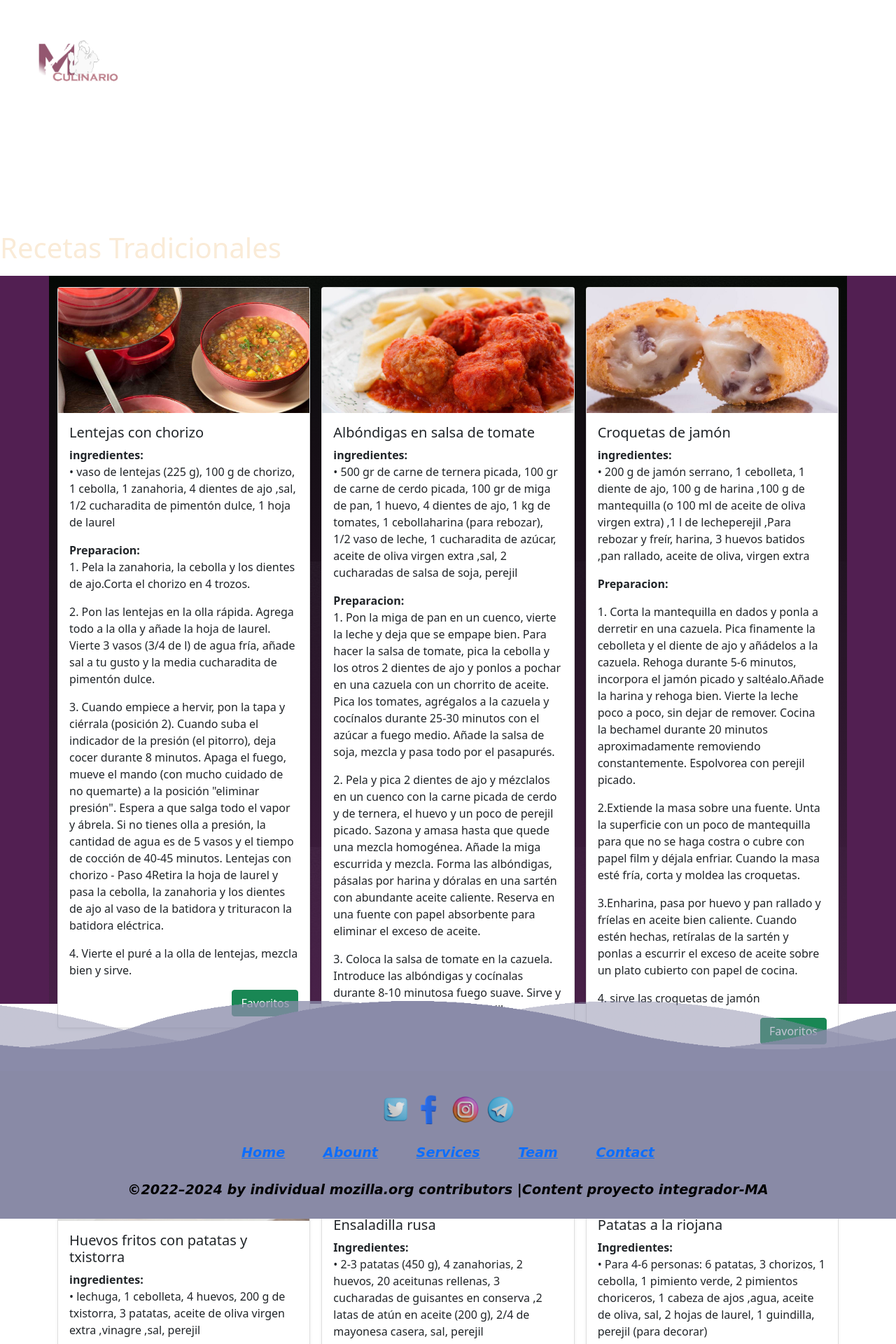
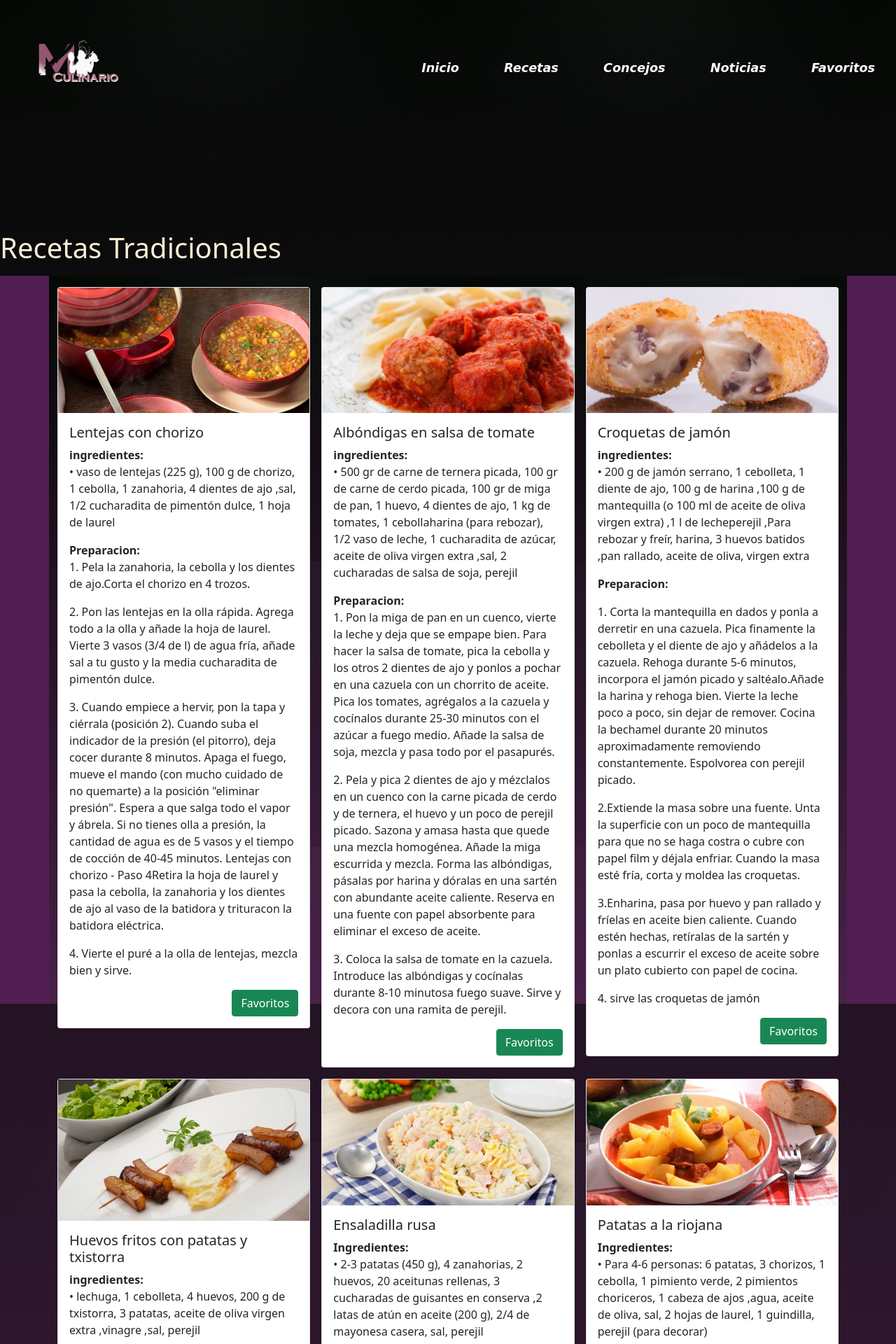
Before and after one commit to AngelesQuinatoa/MUNDO-CULINARIO, a PHP site: page /html/Recetastra.html in a window 1280 px wide. Shown: the top 1920 px of the page at 70% size. Run offline with PHP 8.4, Linux system fonts and the light colour scheme.

Commit message:
confirme

```diff
--- a/css/noticias.css
+++ b/css/noticias.css
@@ -8,6 +8,11 @@
   .container {
     width: 100%;
     height: 130vh;
+    background-image: linear-gradient(rgba(5, 10, 5, 0.80), rgba(90, 40, 90, 0.80)), url(/img/fondo\ negro.jpg);
+  }
+  .var {
+    *width: 100%;
+    *height: 130vh;
     background-image: linear-gradient(rgba(5, 10, 5, 0.80), rgba(90, 40, 90, 0.80)), url(/img/fondo\ negro.jpg);
   }
   .navbar {
--- a/html/postres.html
+++ b/html/postres.html
@@ -14,7 +14,7 @@
     <link rel="stylesheet" href="/css/noticias.css">
     <!--Barra de navegación-->
 </head>
-<div class="recetas">
+<div class="var">
     <div class="navbar">
         <img src="/img/LOGO 3.png" class="logo" alt="Main logo">
 
@@ -43,7 +43,7 @@
             <h1>Recetas de Postres</h1>
             <br>
             <!--Contenido-->
-            <main>
+            <main class="main">
                 <div>
                     <div class="row row-cols-1 row-cols-sm-2 row-cols-md-3 g-3">
                         <div class="col">
--- a/html/recetasnutricional.html
+++ b/html/recetasnutricional.html
@@ -38,7 +38,7 @@
 
     </div>
     <div class="articulos">
-<body>
+<body class="main">
     <br>
     <h1>Recetas Nutricionales</h1>
     <br><br><br><br>
@@ -199,7 +199,8 @@
         </div>
     </main>
      <!-- Pie de pagina-->
-     <br><br><br><br>
+     <br><br><br><br><br><br><br><br><br><br><br><br><br><br><br><br><br><br><br><br><br><br><br><br><br><br><br><br><br><br><br><br><br><br><br><br>
+     <br><br><br><br><br><br><br><br><br><br><br><br><br><br><br><br><br><br><br><br><br><br><br><br><br><br><br><br><br><br><br><br><br><br><br><br><br><br><br><br>
      <footer>
          <div class="waves">
              <div class="wave" id="wave1"></div>
--- a/html/recetastra.html
+++ b/html/recetastra.html
@@ -14,7 +14,7 @@
     <link rel="stylesheet" href="/css/noticias.css">
     <!--Barra de navegación-->
 </head>
-<div class="recetas">
+<div class="var">
     <div class="navbar">
         <img src="/img/LOGO 3.png" class="logo" alt="Main logo">
 
@@ -39,7 +39,7 @@
     </div>
     <div class="articulos">
         <br><br><br><br><br>
-        <body>
+        <body class="main">
             <h1>Recetas Tradicionales</h1>
             <br>
             <!--Contenido-->
@@ -180,7 +180,8 @@
                 </div>
             </main>
             <!-- Pie de pagina-->
-            <br><br><br><br>
+            <br><br><br><br><br><br><br><br><br><br><br><br><br><br><br><br><br><br><br><br><br><br><br><br><br><br><br><br><br><br><br><br><br><br><br><br><br><br><br><br><br><br><br><br><br><br><br><br><br><br><br><br>
+            <br><br><br><br><br><br><br><br>v<br><br><br><br>
             <footer>
                 <div class="waves">
                     <div class="wave" id="wave1"></div>
```
Also changed, not shown: html/recetas.Na.html (+4 -3 lines), html/recetas.int.html (+4 -3 lines), html/recetasexpress.html (+5 -3 lines), css/recetas.css (line endings or trailing spaces).
